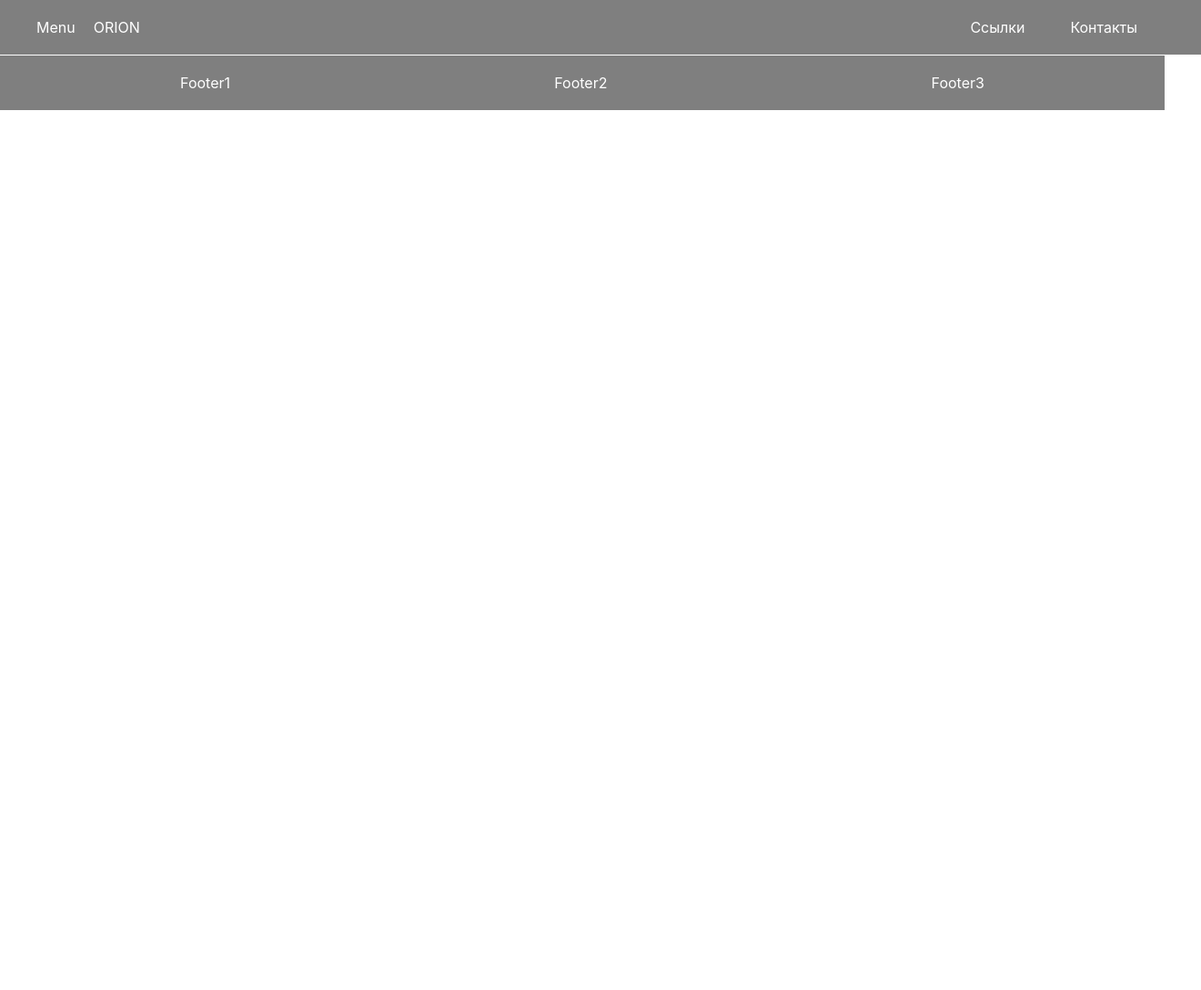
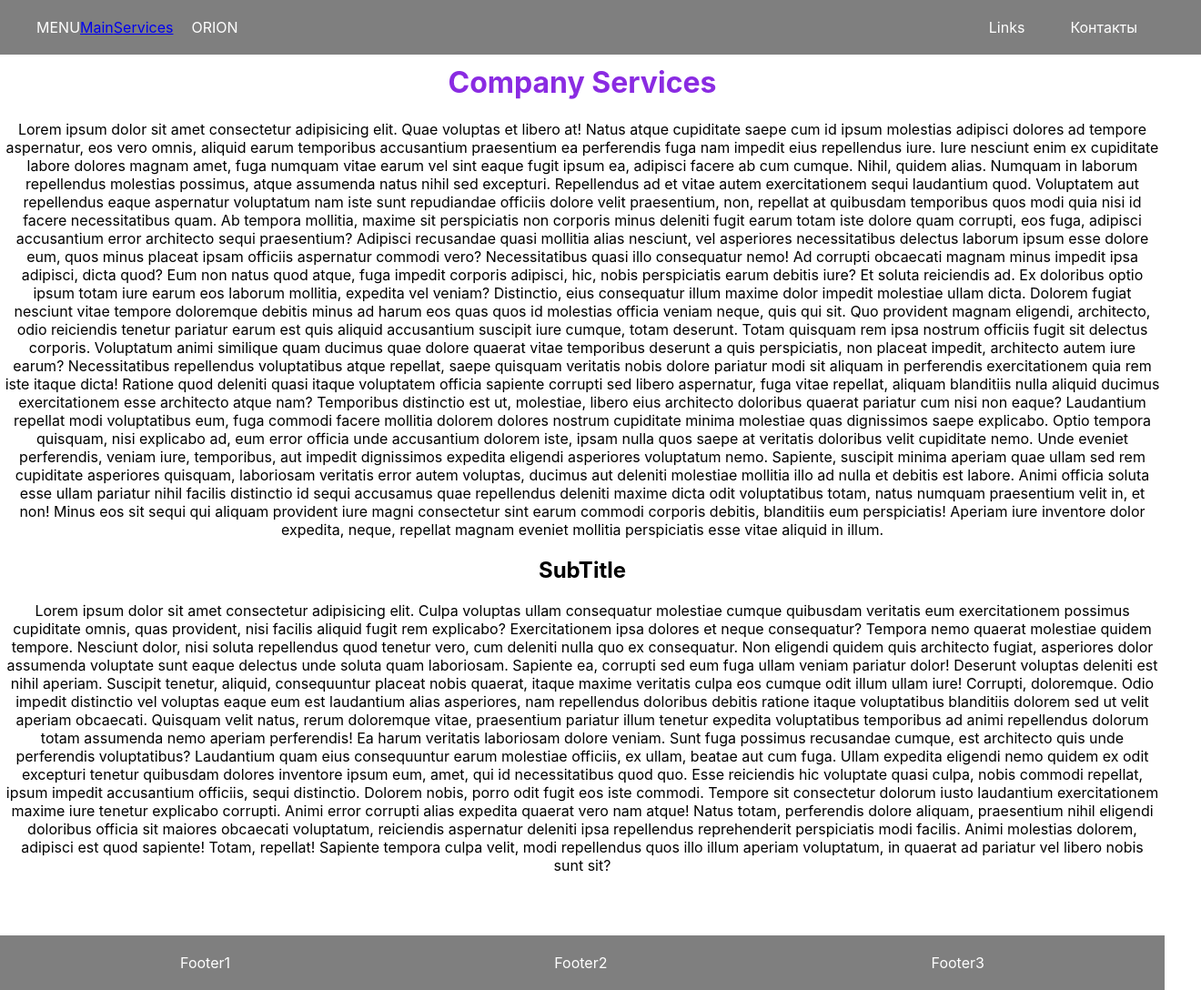
Before and after one commit to aisuluu-a/Orion, a React (Create React App) app: page /services in a window 1280 px wide. Shown: the whole page at 91% size, 1320 px wide, since content can reach past the window. Before the commit the page ends 800 px from the top, so only its background shows below. Built offline with nearby package versions, Linux system fonts and the light colour scheme.

Commit message:
Add react-router-dom

```diff
--- a/package.json
+++ b/package.json
@@ -9,6 +9,7 @@
     "node-sass": "6.0.1",
     "react": "^17.0.2",
     "react-dom": "^17.0.2",
+    "react-router-dom": "^6.1.1",
     "react-scripts": "4.0.3",
     "web-vitals": "^1.0.1"
   },
--- a/src/App.js
+++ b/src/App.js
@@ -2,11 +2,18 @@ import logo from "./logo.svg";
 import "./App.css";
 import Header from "./components/global/header/Header";
 import Footer from "./components/global/footer/Footer";
+import Main from "./components/pages/main/Main";
+import Services from "./components/pages/services/Services";
+import { Routes, Route, Link } from "react-router-dom";
 
 function App() {
   return (
     <div className="App">
       <Header />
+      <Routes>
+        <Route path="/main" element={<Main />} />
+        <Route path="services" element={<Services />} />
+      </Routes>
       <Footer />
     </div>
   );
--- a/src/components/global/header/Header.jsx
+++ b/src/components/global/header/Header.jsx
@@ -1,14 +1,19 @@
 import "./header.scss";
+import { Link } from "react-router-dom";
 
 function Header() {
   return (
     <header className="header">
       <div className="nav-menu">
-        <nav className="nav">Menu</nav>
+        <nav className="nav">
+          MENU
+          <Link to="/main">Main</Link>
+          <Link to="/services">Services</Link>
+        </nav>
         <div className="logo">ORION</div>
       </div>
       <div className="contact-menu">
-        <div className="links">Ссылки</div>
+        <div className="links">Links</div>
         <div className="contacts">Контакты</div>
       </div>
     </header>
--- a/src/components/global/header/header.scss
+++ b/src/components/global/header/header.scss
@@ -3,11 +3,12 @@
 
   display: flex;
   justify-content: space-between;
-  margin: 0 auto;
+  margin: 0 auto 50px;
   background-color: rgba(0, 0, 0, 0.5);
   padding: 20px;
   color: #fff;
-  /* position: fixed; */
+  position: fixed;
+  top: 0;
 
   .nav-menu {
     width: 40%;
--- /dev/null
+++ b/src/components/pages/main/Main.jsx
@@ -0,0 +1,11 @@
+import "./main.scss";
+
+function Main() {
+  return (
+    <div className="main">
+      <h1>Consulting Company</h1>
+    </div>
+  );
+}
+
+export default Main;
--- /dev/null
+++ b/src/components/pages/main/main.scss
@@ -0,0 +1,6 @@
+.main {
+  padding: 50px 5px;
+}
+h1 {
+  color: bisque;
+}
--- /dev/null
+++ b/src/components/pages/services/Services.jsx
@@ -0,0 +1,104 @@
+import "./services.scss";
+
+function Services() {
+  return (
+    <div className="services">
+      <h1>Company Services</h1>
+      <p>
+        Lorem ipsum dolor sit amet consectetur adipisicing elit. Quae voluptas
+        et libero at! Natus atque cupiditate saepe cum id ipsum molestias
+        adipisci dolores ad tempore aspernatur, eos vero omnis, aliquid earum
+        temporibus accusantium praesentium ea perferendis fuga nam impedit eius
+        repellendus iure. Iure nesciunt enim ex cupiditate labore dolores magnam
+        amet, fuga numquam vitae earum vel sint eaque fugit ipsum ea, adipisci
+        facere ab cum cumque. Nihil, quidem alias. Numquam in laborum
+        repellendus molestias possimus, atque assumenda natus nihil sed
+        excepturi. Repellendus ad et vitae autem exercitationem sequi laudantium
+        quod. Voluptatem aut repellendus eaque aspernatur voluptatum nam iste
+        sunt repudiandae officiis dolore velit praesentium, non, repellat at
+        quibusdam temporibus quos modi quia nisi id facere necessitatibus quam.
+        Ab tempora mollitia, maxime sit perspiciatis non corporis minus deleniti
+        fugit earum totam iste dolore quam corrupti, eos fuga, adipisci
+        accusantium error architecto sequi praesentium? Adipisci recusandae
+        quasi mollitia alias nesciunt, vel asperiores necessitatibus delectus
+        laborum ipsum esse dolore eum, quos minus placeat ipsam officiis
+        aspernatur commodi vero? Necessitatibus quasi illo consequatur nemo! Ad
+        corrupti obcaecati magnam minus impedit ipsa adipisci, dicta quod? Eum
+        non natus quod atque, fuga impedit corporis adipisci, hic, nobis
+        perspiciatis earum debitis iure? Et soluta reiciendis ad. Ex doloribus
+        optio ipsum totam iure earum eos laborum mollitia, expedita vel veniam?
+        Distinctio, eius consequatur illum maxime dolor impedit molestiae ullam
+        dicta. Dolorem fugiat nesciunt vitae tempore doloremque debitis minus ad
+        harum eos quas quos id molestias officia veniam neque, quis qui sit. Quo
+        provident magnam eligendi, architecto, odio reiciendis tenetur pariatur
+        earum est quis aliquid accusantium suscipit iure cumque, totam deserunt.
+        Totam quisquam rem ipsa nostrum officiis fugit sit delectus corporis.
+        Voluptatum animi similique quam ducimus quae dolore quaerat vitae
+        temporibus deserunt a quis perspiciatis, non placeat impedit, architecto
+        autem iure earum? Necessitatibus repellendus voluptatibus atque
+        repellat, saepe quisquam veritatis nobis dolore pariatur modi sit
+        aliquam in perferendis exercitationem quia rem iste itaque dicta!
+        Ratione quod deleniti quasi itaque voluptatem officia sapiente corrupti
+        sed libero aspernatur, fuga vitae repellat, aliquam blanditiis nulla
+        aliquid ducimus exercitationem esse architecto atque nam? Temporibus
+        distinctio est ut, molestiae, libero eius architecto doloribus quaerat
+        pariatur cum nisi non eaque? Laudantium repellat modi voluptatibus eum,
+        fuga commodi facere mollitia dolorem dolores nostrum cupiditate minima
+        molestiae quas dignissimos saepe explicabo. Optio tempora quisquam, nisi
+        explicabo ad, eum error officia unde accusantium dolorem iste, ipsam
+        nulla quos saepe at veritatis doloribus velit cupiditate nemo. Unde
+        eveniet perferendis, veniam iure, temporibus, aut impedit dignissimos
+        expedita eligendi asperiores voluptatum nemo. Sapiente, suscipit minima
+        aperiam quae ullam sed rem cupiditate asperiores quisquam, laboriosam
+        veritatis error autem voluptas, ducimus aut deleniti molestiae mollitia
+        illo ad nulla et debitis est labore. Animi officia soluta esse ullam
+        pariatur nihil facilis distinctio id sequi accusamus quae repellendus
+        deleniti maxime dicta odit voluptatibus totam, natus numquam praesentium
+        velit in, et non! Minus eos sit sequi qui aliquam provident iure magni
+        consectetur sint earum commodi corporis debitis, blanditiis eum
+        perspiciatis! Aperiam iure inventore dolor expedita, neque, repellat
+        magnam eveniet mollitia perspiciatis esse vitae aliquid in illum.
+      </p>
+
+      <h2>SubTitle</h2>
+      <p>
+        Lorem ipsum dolor sit amet consectetur adipisicing elit. Culpa voluptas
+        ullam consequatur molestiae cumque quibusdam veritatis eum
+        exercitationem possimus cupiditate omnis, quas provident, nisi facilis
+        aliquid fugit rem explicabo? Exercitationem ipsa dolores et neque
+        consequatur? Tempora nemo quaerat molestiae quidem tempore. Nesciunt
+        dolor, nisi soluta repellendus quod tenetur vero, cum deleniti nulla quo
+        ex consequatur. Non eligendi quidem quis architecto fugiat, asperiores
+        dolor assumenda voluptate sunt eaque delectus unde soluta quam
+        laboriosam. Sapiente ea, corrupti sed eum fuga ullam veniam pariatur
+        dolor! Deserunt voluptas deleniti est nihil aperiam. Suscipit tenetur,
+        aliquid, consequuntur placeat nobis quaerat, itaque maxime veritatis
+        culpa eos cumque odit illum ullam iure! Corrupti, doloremque. Odio
+        impedit distinctio vel voluptas eaque eum est laudantium alias
+        asperiores, nam repellendus doloribus debitis ratione itaque
+        voluptatibus blanditiis dolorem sed ut velit aperiam obcaecati. Quisquam
+        velit natus, rerum doloremque vitae, praesentium pariatur illum tenetur
+        expedita voluptatibus temporibus ad animi repellendus dolorum totam
+        assumenda nemo aperiam perferendis! Ea harum veritatis laboriosam dolore
+        veniam. Sunt fuga possimus recusandae cumque, est architecto quis unde
+        perferendis voluptatibus? Laudantium quam eius consequuntur earum
+        molestiae officiis, ex ullam, beatae aut cum fuga. Ullam expedita
+        eligendi nemo quidem ex odit excepturi tenetur quibusdam dolores
+        inventore ipsum eum, amet, qui id necessitatibus quod quo. Esse
+        reiciendis hic voluptate quasi culpa, nobis commodi repellat, ipsum
+        impedit accusantium officiis, sequi distinctio. Dolorem nobis, porro
+        odit fugit eos iste commodi. Tempore sit consectetur dolorum iusto
+        laudantium exercitationem maxime iure tenetur explicabo corrupti. Animi
+        error corrupti alias expedita quaerat vero nam atque! Natus totam,
+        perferendis dolore aliquam, praesentium nihil eligendi doloribus officia
+        sit maiores obcaecati voluptatum, reiciendis aspernatur deleniti ipsa
+        repellendus reprehenderit perspiciatis modi facilis. Animi molestias
+        dolorem, adipisci est quod sapiente! Totam, repellat! Sapiente tempora
+        culpa velit, modi repellendus quos illo illum aperiam voluptatum, in
+        quaerat ad pariatur vel libero nobis sunt sit?
+      </p>
+    </div>
+  );
+}
+
+export default Services;
--- /dev/null
+++ b/src/components/pages/services/services.scss
@@ -0,0 +1,7 @@
+.services {
+  padding: 50px 5px;
+}
+
+h1 {
+  color: blueviolet;
+}
--- a/src/index.js
+++ b/src/index.js
@@ -1,17 +1,16 @@
-import React from 'react';
-import ReactDOM from 'react-dom';
-import './index.css';
-import App from './App';
-import reportWebVitals from './reportWebVitals';
+import React from "react";
+import ReactDOM from "react-dom";
+import "./index.css";
+import App from "./App";
+import { BrowserRouter } from "react-router-dom";
 
 ReactDOM.render(
-  <React.StrictMode>
+  // <React.StrictMode>
+
+  <BrowserRouter>
     <App />
-  </React.StrictMode>,
-  document.getElementById('root')
+  </BrowserRouter>,
+
+  //* </React.StrictMode>, */
+  document.getElementById("root")
 );
-
-// If you want to start measuring performance in your app, pass a function
-// to log results (for example: reportWebVitals(console.log))
-// or send to an analytics endpoint. Learn more: https://bit.ly/CRA-vitals
-reportWebVitals();
```
Also changed, not shown: 1 other file (tests, documents, lock files or other folders).
